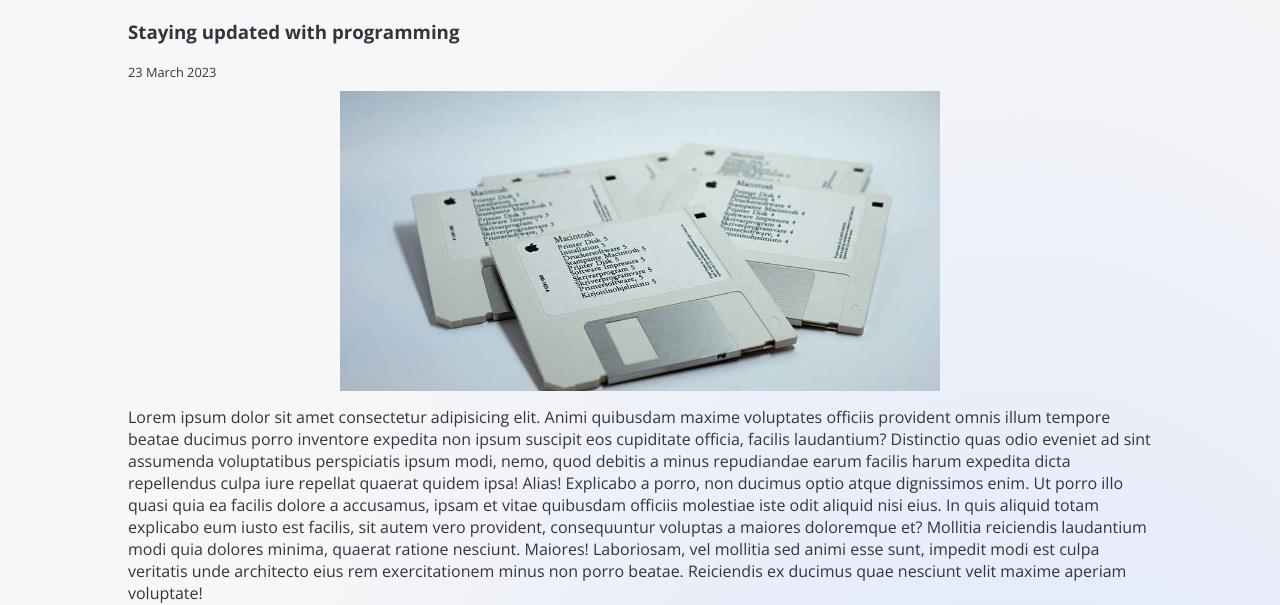
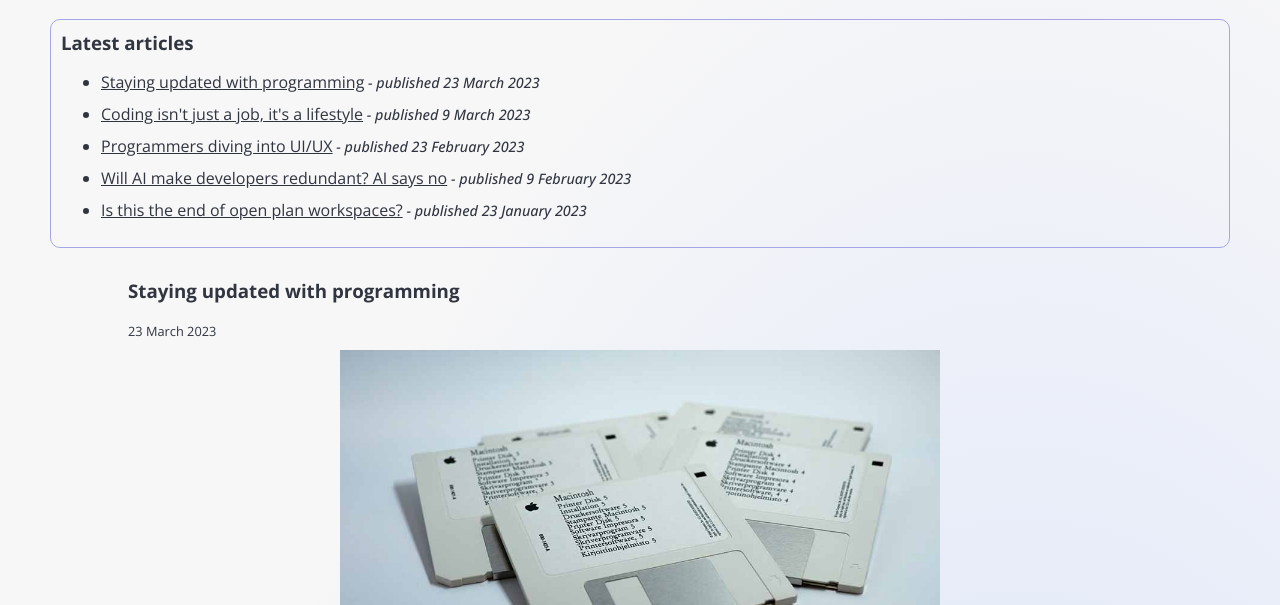
Before and after one commit to hotteok219/T1A2-portfolio, a plain HTML site: page pages/blog.html in a window 1280 px wide. Shown: the part 195-800 px from the top of the page. Drawn offline with nearby package versions, Linux system fonts and the light colour scheme; a web font is replaced by a local one.

Commit message:
Added list of blogs and added comments

```diff
--- a/pages/blog.html
+++ b/pages/blog.html
@@ -30,12 +30,15 @@
     </header>
     <nav id="page-nav">
         <div id="page-nav-closed">
+            <!-- Icon to open nav sidebar on mobile view -->
             <span id="nav-icon-open"><a href="javascript:void(0)" onclick="openMenu()"><i class="fa-solid fa-bars"
                         title="Open navigation menu"></i></a></span>
         </div>
         <div id="page-nav-open">
+            <!-- Icon to close nav sidebar on mobile view -->
             <span id="nav-icon-close"><a href="javascript:void(0)" onclick="closeMenu()"><i
                         class="fa-regular fa-circle-xmark" title="Close navigation menu"></i></a></span>
+            <!-- Links on navigation -->
             <div id="nav-link-list">
                 <p class="nav-link"><a href="../index.html">Home</a></p>
                 <p class="nav-link"><a href="../pages/about.html">About</a></p>
@@ -43,11 +46,22 @@
                 <p class="nav-link"><a href="../pages/work.html">Work</a></p>
             </div>
         </div>
-
     </nav>
     <main id="blog-main">
         <h1 id="top">Blog</h1>
-        <article class="blogpost">
+        <!-- List of blog articles and date published -->
+        <section id="bloglist">
+            <h3>Latest articles</h3>
+            <ul>
+                <li class="bloglist-item"><span class="bloglist-title"><a href="#blogpost-20230323">Staying updated with programming</a></span><span class="bloglist-date"> - published 23 March 2023</span></li>
+                <li class="bloglist-item"><span class="bloglist-title"><a href="#blogpost-20230309">Coding isn't just a job, it's a lifestyle</a></span><span class="bloglist-date"> - published 9 March 2023</span></li>
+                <li class="bloglist-item"><span class="bloglist-title"><a href="#blogpost-20230223">Programmers diving into UI/UX</a></span><span class="bloglist-date"> - published 23 February 2023</span></li>
+                <li class="bloglist-item"><span class="bloglist-title"><a href="#blogpost-20230209">Will AI make developers redundant? AI says no</a></span><span class="bloglist-date"> - published 9 February 2023</span></li>
+                <li class="bloglist-item"><span class="bloglist-title"><a href="#blogpost-20230123">Is this the end of open plan workspaces?</a></span><span class="bloglist-date"> - published 23 January 2023</span></li>
+            </ul>
+        </section>
+        <!-- Individual blog posts -->
+        <article class="blogpost" id="blogpost-20230323">
             <h3 class="blogpost-title">Staying updated with programming</h3>
             <div class="blogpost-info">23 March 2023</div>
             <div class="blogpost-image"><img src="../images/blogpost-img001.jpg" alt="An image of floppy disks"></div>
@@ -65,12 +79,13 @@
                 Laboriosam, vel mollitia sed animi esse sunt, impedit modi est culpa veritatis unde architecto eius rem
                 exercitationem minus non porro beatae. Reiciendis ex ducimus quae nesciunt velit maxime aperiam
                 voluptate!</div>
-                <div class="blogpost-footer"><a href="#top">^ back to top</a></div>
+            <div class="blogpost-footer"><a href="#top">^ back to top</a></div>
         </article>
-        <article class="blogpost">
+        <article class="blogpost" id="blogpost-20230309">
             <h3 class="blogpost-title">Coding isn't just a job, it's a lifestyle</h3>
             <div class="blogpost-info">9 March 2023</div>
-            <div class="blogpost-image"><img src="../images/blogpost-img002.jpg" alt="A photo of a phone with the wallpaper - eat, sleep, code, repeat"></div>
+            <div class="blogpost-image"><img src="../images/blogpost-img002.jpg"
+                    alt="A photo of a phone with the wallpaper - eat, sleep, code, repeat"></div>
             <div class="blogpost-text">Lorem ipsum dolor sit amet consectetur adipisicing elit. Animi quibusdam maxime
                 voluptates officiis provident omnis illum tempore beatae ducimus porro inventore expedita non ipsum
                 suscipit eos cupiditate officia, facilis laudantium?
@@ -85,12 +100,13 @@
                 Laboriosam, vel mollitia sed animi esse sunt, impedit modi est culpa veritatis unde architecto eius rem
                 exercitationem minus non porro beatae. Reiciendis ex ducimus quae nesciunt velit maxime aperiam
                 voluptate!</div>
-                <div class="blogpost-footer"><a href="#top">^ back to top</a></div>
+            <div class="blogpost-footer"><a href="#top">^ back to top</a></div>
         </article>
-        <article class="blogpost">
+        <article class="blogpost" id="blogpost-20230223">
             <h3 class="blogpost-title">Programmers diving into UI/UX</h3>
             <div class="blogpost-info">23 February 2023</div>
-            <div class="blogpost-image"><img src="../images/blogpost-img003.jpg" alt="A picture of a person hand drawing wireframes"></div>
+            <div class="blogpost-image"><img src="../images/blogpost-img003.jpg"
+                    alt="A picture of a person hand drawing wireframes"></div>
             <div class="blogpost-text">Lorem ipsum dolor sit amet consectetur adipisicing elit. Animi quibusdam maxime
                 voluptates officiis provident omnis illum tempore beatae ducimus porro inventore expedita non ipsum
                 suscipit eos cupiditate officia, facilis laudantium?
@@ -105,12 +121,13 @@
                 Laboriosam, vel mollitia sed animi esse sunt, impedit modi est culpa veritatis unde architecto eius rem
                 exercitationem minus non porro beatae. Reiciendis ex ducimus quae nesciunt velit maxime aperiam
                 voluptate!</div>
-                <div class="blogpost-footer"><a href="#top">^ back to top</a></div>
+            <div class="blogpost-footer"><a href="#top">^ back to top</a></div>
         </article>
-        <article class="blogpost">
+        <article class="blogpost" id="blogpost-20230209">
             <h3 class="blogpost-title">Will AI make developers redundant? AI says no</h3>
             <div class="blogpost-info">9 February 2023</div>
-            <div class="blogpost-image"><img src="../images/blogpost-img004.jpg" alt="A picture of a screen with ChatGPT open"></div>
+            <div class="blogpost-image"><img src="../images/blogpost-img004.jpg"
+                    alt="A picture of a screen with ChatGPT open"></div>
             <div class="blogpost-text">Lorem ipsum dolor sit amet consectetur adipisicing elit. Animi quibusdam maxime
                 voluptates officiis provident omnis illum tempore beatae ducimus porro inventore expedita non ipsum
                 suscipit eos cupiditate officia, facilis laudantium?
@@ -125,12 +142,13 @@
                 Laboriosam, vel mollitia sed animi esse sunt, impedit modi est culpa veritatis unde architecto eius rem
                 exercitationem minus non porro beatae. Reiciendis ex ducimus quae nesciunt velit maxime aperiam
                 voluptate!</div>
-                <div class="blogpost-footer"><a href="#top">^ back to top</a></div>
+            <div class="blogpost-footer"><a href="#top">^ back to top</a></div>
         </article>
-        <article class="blogpost">
+        <article class="blogpost" id="blogpost-20230123">
             <h3 class="blogpost-title">Is this the end of open plan workspaces?</h3>
             <div class="blogpost-info">23 January 2023</div>
-            <div class="blogpost-image"><img src="../images/blogpost-img005.jpg" alt="A picture of a desk with a lamp"></div>
+            <div class="blogpost-image"><img src="../images/blogpost-img005.jpg" alt="A picture of a desk with a lamp">
+            </div>
             <div class="blogpost-text">Lorem ipsum dolor sit amet consectetur adipisicing elit. Animi quibusdam maxime
                 voluptates officiis provident omnis illum tempore beatae ducimus porro inventore expedita non ipsum
                 suscipit eos cupiditate officia, facilis laudantium?
@@ -145,30 +163,33 @@
                 Laboriosam, vel mollitia sed animi esse sunt, impedit modi est culpa veritatis unde architecto eius rem
                 exercitationem minus non porro beatae. Reiciendis ex ducimus quae nesciunt velit maxime aperiam
                 voluptate!</div>
-                <div class="blogpost-footer"><a href="#top">^ back to top</a></div>
+            <div class="blogpost-footer"><a href="#top">^ back to top</a></div>
         </article>
     </main>
     <footer id="page-footer">
+        <!-- Avatar -->
         <div id="contact-photo">
             <img src="../images/profilepic.jpg" alt="Avatar of Helen">
         </div>
         <div id="contact-details">
+            <!-- Name -->
             <div id="contact-name">
                 <h2>Helen T</h2>
             </div>
+            <!-- Contact: email address -->
             <div id="contact-email">
                 <a href="mailto:14310@coderacademy.edu.au">14310@coderacademy.edu.au</a>
             </div>
+            <!-- Icons with links -->
             <div id="contact-links">
                 <span class="contact-links-icon"><a href="https://github.com/hotteok219" target="_blank"><i
                             class="fa-brands fa-github-alt" title="Link to Helen's GitHub"></i></a></span>
                 <span class="contact-links-icon"><a href="https://www.linkedin.com/in/helenthai17/" target="_blank"><i
                             class="fa-brands fa-linkedin-in" title="Link to Helen's LinkedIn"></i></a></span>
-                <span class="contact-links-icon"><a href=""><i class="fa-regular fa-file-pdf"
-                            title="Download Helen's resume as a PDF"></i></a></span>
+                <span class="contact-links-icon"><a href="../assets/resume_helent.pdf" target="_blank"><i
+                            class="fa-regular fa-file-pdf" title="Download Helen's resume as a PDF"></i></a></span>
             </div>
         </div>
     </footer>
 </body>
-
 </html>
--- a/styles/_index.scss
+++ b/styles/_index.scss
@@ -17,6 +17,7 @@ body {
 
     a {
         text-decoration: none;
+        color: $maindarkblue;
     }
 }
 
--- a/styles/defaults/_color.scss
+++ b/styles/defaults/_color.scss
@@ -1,4 +1,4 @@
-$blackoverlay: #000000ce; // used on work portfolio projects
+$blackoverlay: #000000ce;
 $mainblue: #C1D2FE;
 $navblue: #BCC4D7;
 $mainpurple: #A5A6E8;
--- a/styles/pages/blog.scss
+++ b/styles/pages/blog.scss
@@ -1,17 +1,47 @@
 @import "../index";
 
 #blog-main {
+    // Styling for list of blogs
+    #bloglist {
+        margin-bottom: 30px;
+        border: 1px solid $mainpurple;
+        border-radius: 10px;
+        padding: 10px;
+
+        h3 {
+            margin: 0;
+        }
+        .bloglist-item {
+            margin-bottom: 10px;
+            .bloglist-title {
+                a {
+                    text-decoration: underline;
+                }
+                a:hover {
+                    color: $mainpurple;
+                }
+            }
+            .bloglist-date {
+                font-style: italic;
+                font-weight: 500;
+                font-size: 0.9em;
+            }
+        }
+    }
+    // Styling for each set of individual blogposts
     .blogpost {
         margin: 0 auto 30px;
         border-bottom: 1px dashed $mainpurple;
         box-sizing: border-box;
         max-width: 80vw;
+        // Title of each blog
         .blogpost-title {
         }
         .blogpost-info {
             margin-bottom: 10px;
             font-size: 0.8em;
         }
+        // Image for each blog
         .blogpost-image {
             margin-bottom: 15px;
             img {
@@ -23,9 +53,11 @@
                 object-fit: cover;
             }
         }
+        // Body text of blog
         .blogpost-text {
             margin-bottom: 20px;
         }
+        // Anchor - back to top
         .blogpost-footer {
             margin-bottom:50px;
             text-align: right;
--- a/styles/pages/home.scss
+++ b/styles/pages/home.scss
@@ -5,7 +5,7 @@
     flex-direction: column;
     justify-content: center;
     align-items: flex-start;
-
+    // Home page - call to action button
     #home-button {
         display: block;
         padding: 5px 10px;
```
Also changed, not shown: index.html (+9 -4 lines), pages/about.html (+9 -4 lines), pages/work.html (+9 -4 lines), styles/pages/work.scss (+7 -0 lines), styles/pages/about.css, styles/pages/blog.css, styles/pages/home.css, styles/pages/work.css, 4 other files.
